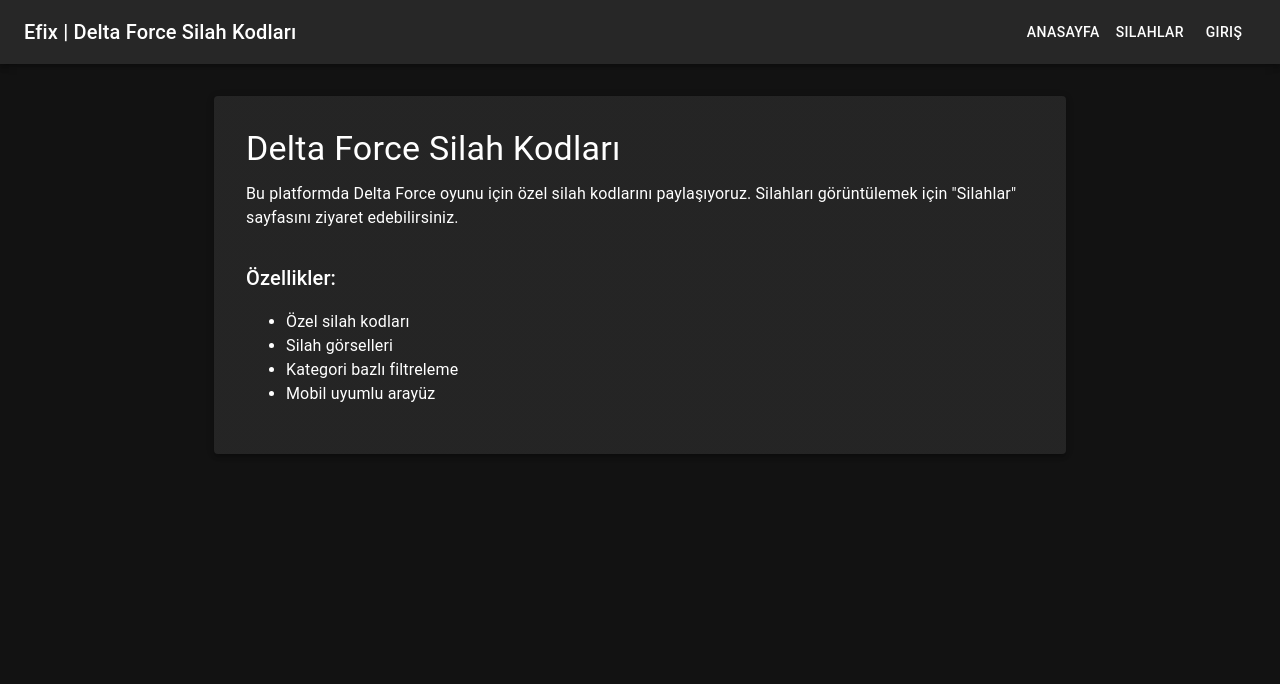
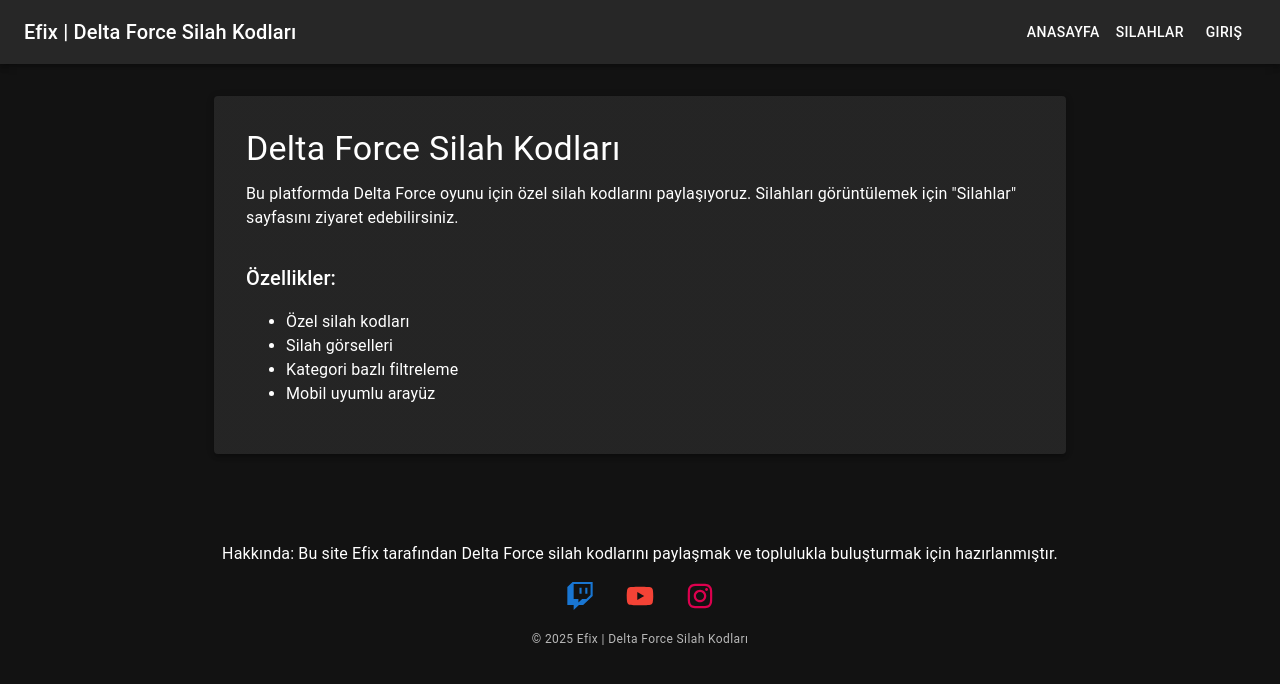
Before and after one commit to DevDoruk/silahkodlari, a React (Create React App) app: page / in a window 1280 px wide. Shown: the top 684 px of the page. Built offline with nearby package versions, Linux system fonts and the light colour scheme; no server answers.

Commit message:
Footer: Hakkında ve sosyal medya ikonları eklendi, react-icons hatası çözüldü

```diff
--- a/package.json
+++ b/package.json
@@ -17,6 +17,7 @@
     "axios": "^1.9.0",
     "react": "^18.2.0",
     "react-dom": "^18.2.0",
+    "react-icons": "^5.5.0",
     "react-router-dom": "^6.11.1",
     "react-scripts": "5.0.1",
     "typescript": "^4.9.5",
--- /dev/null
+++ b/src/components/Footer.tsx
@@ -0,0 +1,31 @@
+import React from 'react';
+import { Box, Typography, IconButton, Stack } from '@mui/material';
+import { FaTwitch, FaYoutube, FaInstagram } from 'react-icons/fa';
+
+const TwitchIcon = FaTwitch as unknown as React.FC<{ size?: number }>;
+const YoutubeIcon = FaYoutube as unknown as React.FC<{ size?: number }>;
+const InstagramIcon = FaInstagram as unknown as React.FC<{ size?: number }>;
+
+const Footer: React.FC = () => (
+  <Box sx={{ mt: 8, py: 3, bgcolor: 'background.paper', textAlign: 'center' }}>
+    <Typography variant="body1" sx={{ mb: 1 }}>
+      Hakkında: Bu site Efix tarafından Delta Force silah kodlarını paylaşmak ve toplulukla buluşturmak için hazırlanmıştır.
+    </Typography>
+    <Stack direction="row" spacing={2} justifyContent="center" sx={{ mb: 1 }}>
+      <IconButton component="a" href="https://twitch.tv/efixgg" target="_blank" rel="noopener noreferrer" color="primary">
+        <TwitchIcon size={28} />
+      </IconButton>
+      <IconButton component="a" href="https://youtube.com/@efixgg" target="_blank" rel="noopener noreferrer" color="error">
+        <YoutubeIcon size={28} />
+      </IconButton>
+      <IconButton component="a" href="https://instagram.com/efix_gg" target="_blank" rel="noopener noreferrer" color="secondary">
+        <InstagramIcon size={28} />
+      </IconButton>
+    </Stack>
+    <Typography variant="caption" color="text.secondary">
+      © {new Date().getFullYear()} Efix | Delta Force Silah Kodları
+    </Typography>
+  </Box>
+);
+
+export default Footer;
--- a/src/pages/Home.tsx
+++ b/src/pages/Home.tsx
@@ -1,5 +1,6 @@
 import React from 'react';
 import { Container, Typography, Box, Paper } from '@mui/material';
+import Footer from '../components/Footer';
 
 const Home = () => {
   return (
@@ -24,6 +25,7 @@ const Home = () => {
           </ul>
         </Box>
       </Paper>
+      <Footer />
     </Container>
   );
 };
```
Also changed, not shown: 1 other file (tests, documents, lock files or other folders).
